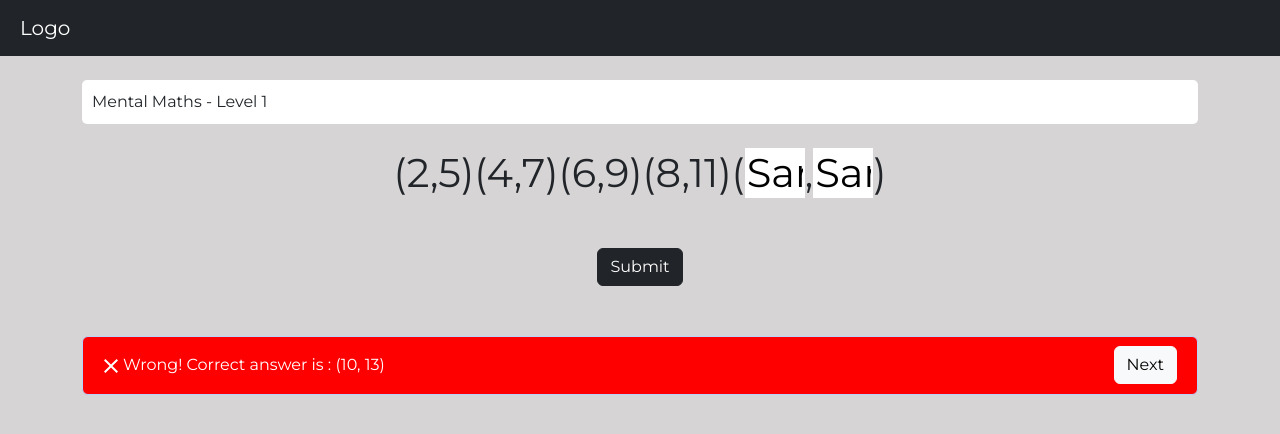
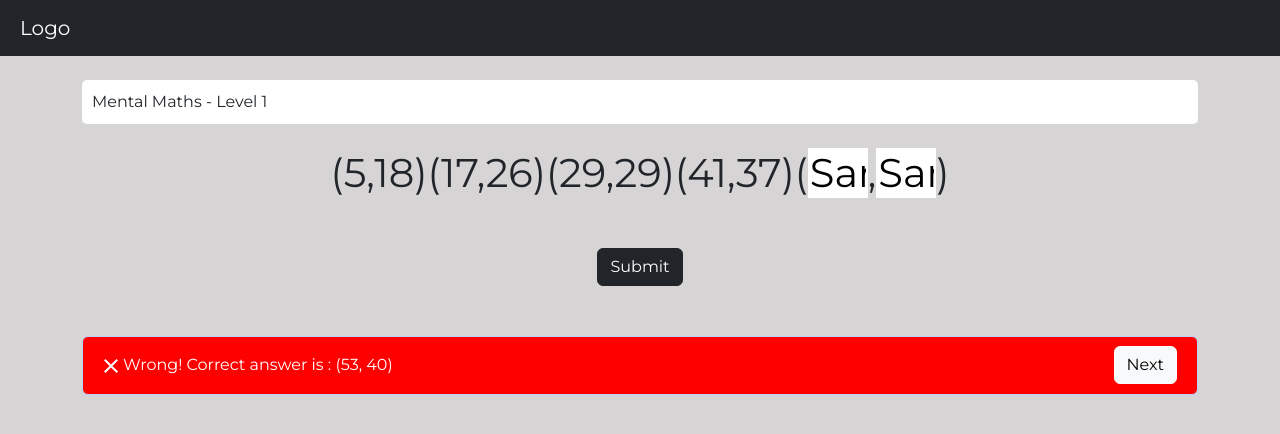
Before and after one commit to rajpatel1508/Ayattih-assignment, a React (Create React App) app: page / in a window 1280 px wide. Both pictures are taken after typing "Sample", "Sample" into the empty fields and a click on the button "Submit". Shown: the top 434 px of the page. Built offline with nearby package versions, Linux system fonts and the light colour scheme.

Commit message:
algorithm changed

```diff
--- a/src/App.js
+++ b/src/App.js
@@ -5,8 +5,8 @@ import DoneIcon from '@mui/icons-material/Done';
 import './App.css'
 
 function App() {
-  const [problemNumber, setproblemNumber] = useState(0);
-  const problems = [[[2, 5], [4, 7], [6, 9], [8, 11]], [[2, 5], [4, 8], [6, 11], [8, 14]], [[2, 1], [5, 3], [8, 4], [11, 6]], [[4, 1], [5, 2], [7, 4], [8, 7]]];
+  const [expectedAnswer, setexpectedAnswer] = useState([]);
+  const [problem, setproblem] = useState([]);
   const [answer1, setAnswer1] = useState('');
   const [answer2, setAnswer2] = useState('');
   const [showAlert, setShowAlert] = useState(false);
@@ -14,27 +14,12 @@ function App() {
   const [alertMessage, setAlertMessage] = useState('');
 
   useEffect(() => {
-    console.log(problemNumber);
-  }, [problemNumber]);
+    handleNextProblem();
+  }, []);
 
   const handleSubmit = () => {
     const userAnswer = [parseInt(answer1), parseInt(answer2)];
 
-    // calculations for change in first number of pair
-    const d1 = problems[problemNumber][1][0] - problems[problemNumber][0][0];
-    const d2 = problems[problemNumber][2][0] - problems[problemNumber][1][0];
-    const d3 = problems[problemNumber][3][0] - problems[problemNumber][2][0];
-    const diff1 = d3 - d1;
-    const nextinc1 = d2 + diff1;
-
-    // calculations for change in second number of pair
-    const d4 = problems[problemNumber][1][1] - problems[problemNumber][0][1];
-    const d5 = problems[problemNumber][2][1] - problems[problemNumber][1][1];
-    const d6 = problems[problemNumber][3][1] - problems[problemNumber][2][1];
-    const diff2 = d6 - d4;
-    const nextinc2 = d5 + diff2;
-
-    const expectedAnswer = [problems[problemNumber][3][0] + nextinc1, problems[problemNumber][3][1] + nextinc2];
     const isCorrect = userAnswer[0] === expectedAnswer[0] && userAnswer[1] === expectedAnswer[1];
 
     setAlertVariant(isCorrect ? 'success' : 'danger');
@@ -43,13 +28,33 @@ function App() {
   };
 
   const handleNextProblem = () => {
-    let number = problemNumber;
-    number++;
+    const a1 = Math.floor(Math.random() * 20);
+    const a2 = Math.floor(Math.random() * 20);
+    const d1 = Math.floor(Math.random() * 20);
+    const d2 = Math.floor(Math.random() * 20);
+    const d3 = Math.floor(Math.random() * 20);
+    let pre1 = a1, pre2 = a2;
+    let newproblem = [];
+    newproblem.push([a1, a2]);
+    for (let i = 0; i < 3; i++) {
+      let cur1, cur2;
+      if (i % 2 === 0) {
+        cur1 = pre1 + d1;
+        cur2 = pre2 + d2;
+      }
+      else {
+        cur1 = pre1 + d1;
+        cur2 = pre2 + d3;
+      }
+      newproblem.push([cur1, cur2]);
+      pre1 = cur1;
+      pre2 = cur2;
+    }
+    setexpectedAnswer([pre1 + d1, pre2 + d3]);
+    setproblem(newproblem);
     setAnswer1('');
     setAnswer2('');
     setShowAlert(false);
-    setproblemNumber(number);
-    console.log(problemNumber)
   };
 
   return (
@@ -61,14 +66,14 @@ function App() {
         <Container>
           <p className="heading mt-4 mb-4"> Mental Maths - Level 1</p>
           <div style={{ textAlign:"center" }}>
-            <h1>{problems[problemNumber].map((problem, index) => {
-              return `(${problem[0]},${problem[1]})`
+            <h1>{problem.map((p, index) => {
+              return `(${p[0]},${p[1]})`
             })}(<input className='AnswerInput' type="text" value={answer1} onChange={(e) => setAnswer1(e.target.value)} />,<input className='AnswerInput' type="text" value={answer2} onChange={(e) => setAnswer2(e.target.value)} />)</h1>
             <div style={{margin:"50px"}}>
               <Button variant="dark" onClick={handleSubmit}>Submit</Button>
             </div>
           </div>
-          {showAlert && <Alert style={{ backgroundColor: alertVariant === 'danger' ? "red" : "green", color: 'white', position: 'relative' }} className="mt-4">{alertVariant === 'danger' ? <CloseIcon/> : <DoneIcon/>}{alertMessage}{showAlert && problemNumber < 3 && <Button className='nextButton' variant="light" onClick={handleNextProblem}>Next</Button>}</Alert>}
+          {showAlert && <Alert style={{ backgroundColor: alertVariant === 'danger' ? "red" : "green", color: 'white', position: 'relative' }} className="mt-4">{alertVariant === 'danger' ? <CloseIcon/> : <DoneIcon/>}{alertMessage}{showAlert && <Button className='nextButton' variant="light" onClick={handleNextProblem}>Next</Button>}</Alert>}
         </Container>
       </div>
     </div>
```
